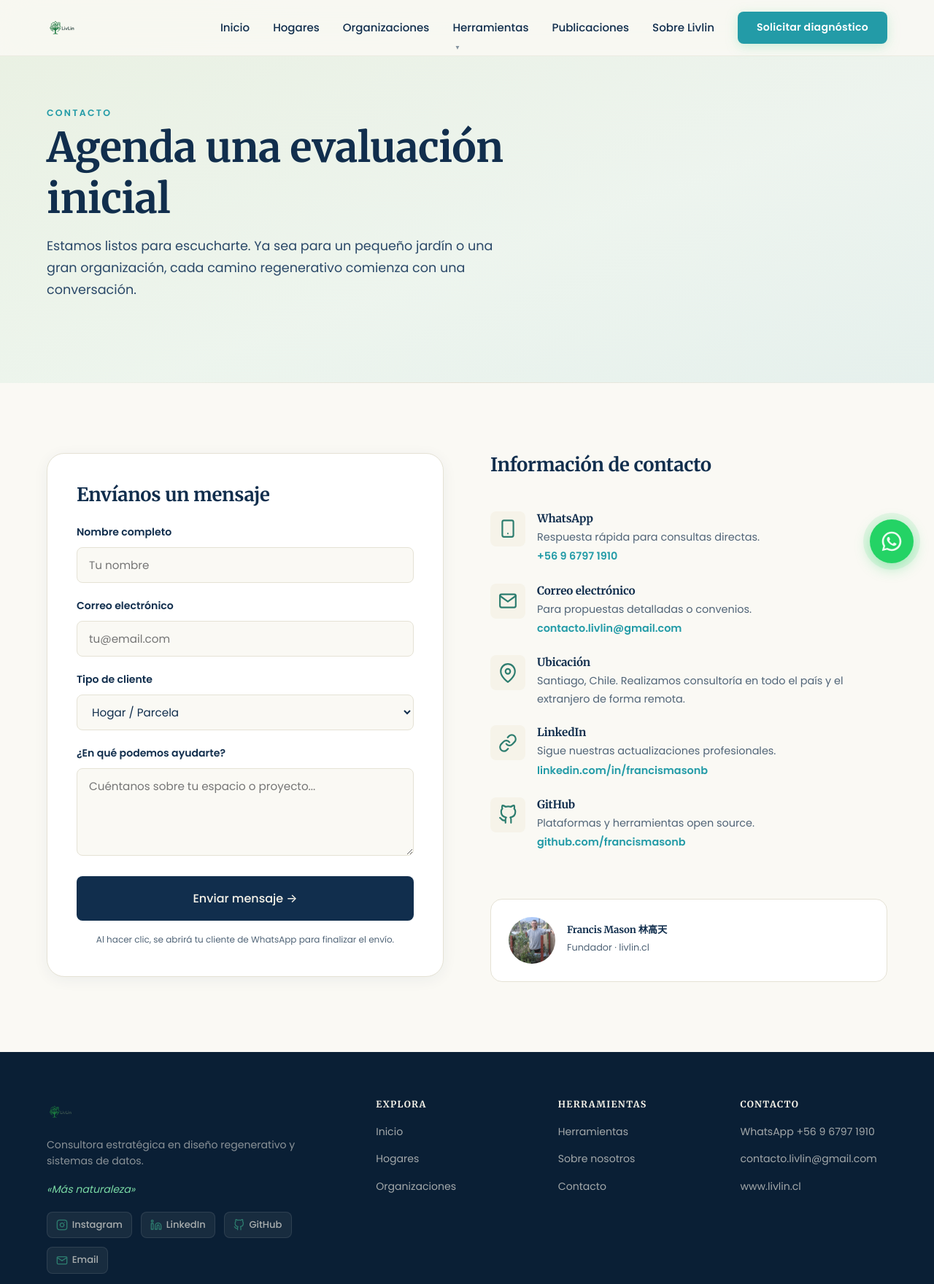
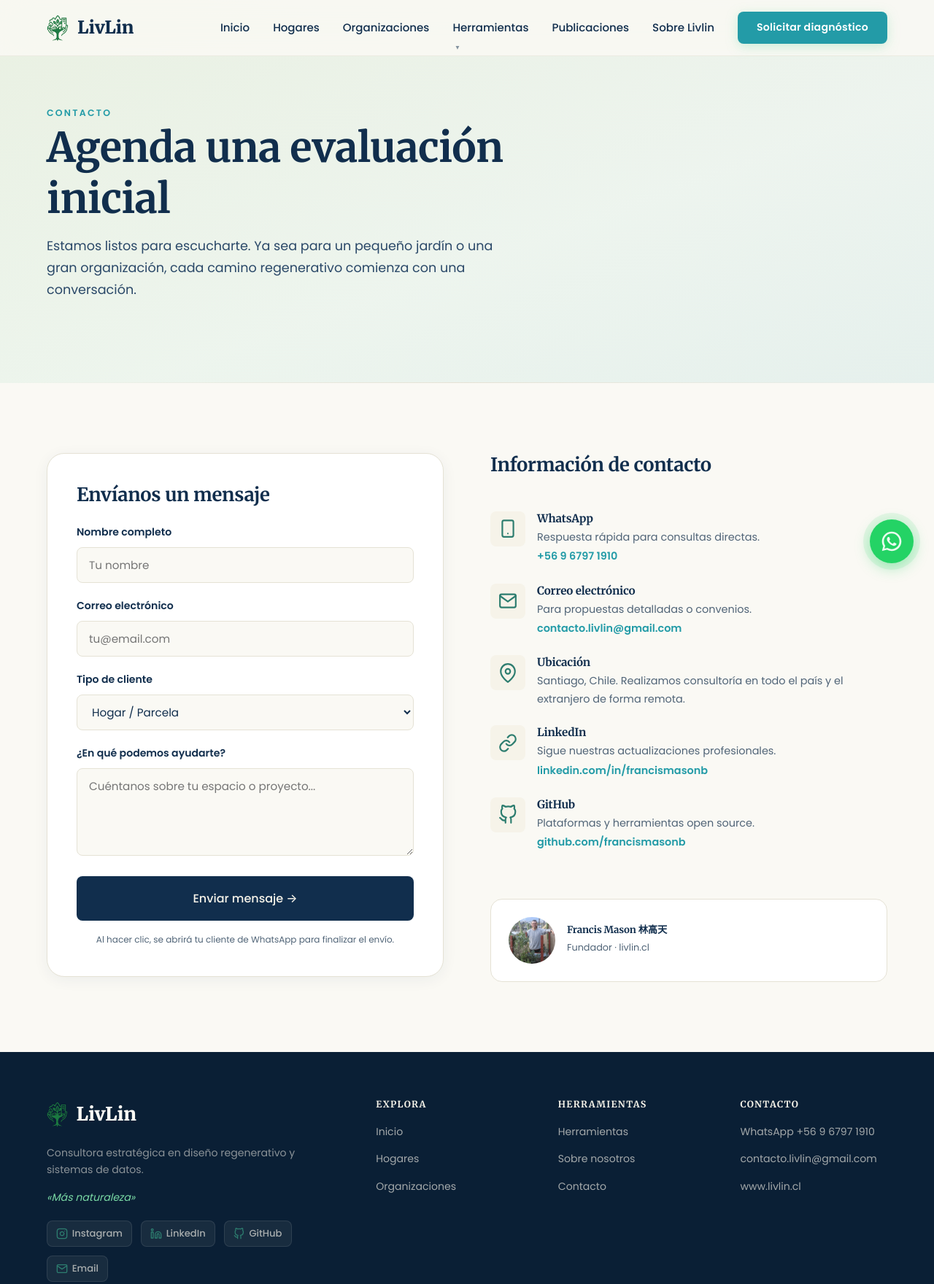
Before and after one commit to LinFrancis/livlin, a plain HTML site: page contacto.html in a window 1280 px wide. Shown: the top 1760 px of the page at 73% size. Drawn offline with Linux system fonts and the light colour scheme.

Commit message:
Actualización de logo: reemplazo de logo.png por logo_livlin_no_text.png + texto 'LivLin' en navbar y footer

```diff
--- a/contacto.html
+++ b/contacto.html
@@ -20,7 +20,10 @@
 
   <nav class="navbar" role="navigation">
     <div class="nav-inner">
-      <a href="index.html" class="nav-logo"><img src="images/ui/logo.png?v=2" alt="LivLin"></a>
+      <a href="index.html" class="nav-logo" aria-label="LivLin home">
+        <img src="images/ui/logo_livlin_no_text.png" alt="LivLin Logo">
+        <span>LivLin</span>
+      </a>
       <button class="nav-toggle" aria-label="Toggle menu"><span></span><span></span><span></span></button>
       <ul class="nav-links">
         <li><a href="index.html">Inicio</a></li>
@@ -169,7 +172,10 @@
     <div class="container">
       <div class="footer-grid">
         <div class="footer-brand">
-          <img src="images/ui/logo.png?v=2" alt="LivLin" style="height:36px; margin-bottom:16px;">
+          <div class="footer-logo">
+            <img src="images/ui/logo_livlin_no_text.png" alt="LivLin Logo">
+            <span>LivLin</span>
+          </div>
           <p>Consultora estratégica en diseño regenerativo y sistemas de datos.</p>
           <p style="font-style:italic; color:var(--green-light); margin-top:8px;">«Más naturaleza»</p>
           <div class="footer-social-links" style="margin-top:20px;">
--- a/css/styles.css
+++ b/css/styles.css
@@ -229,15 +229,16 @@ section {
 .nav-logo {
   display: flex;
   align-items: center;
-  gap: 10px;
+  gap: 12px;
   font-family: 'Merriweather', serif;
   font-weight: 900;
-  font-size: 1.4rem;
+  font-size: 1.5rem;
   color: var(--text);
+  line-height: 1;
 }
 
 .nav-logo img {
-  height: 40px;
+  height: 38px;
   width: auto;
 }
 
@@ -3994,3 +3995,20 @@ section {
   .ig-embed-wrap iframe { min-height: 520px; }
   .ig-embed-text { font-size: 1rem; }
 }
+
+/* --- Footer Logo (Image + Text) --- */
+.footer-logo {
+  display: flex;
+  align-items: center;
+  gap: 12px;
+  margin-bottom: 20px;
+  font-family: 'Merriweather', serif;
+  font-weight: 900;
+  font-size: 1.6rem;
+  color: var(--bg); /* Light color for dark footer */
+}
+
+.footer-logo img {
+  height: 36px;
+  width: auto;
+}
```
Also changed, not shown: herramientas.html (+8 -2 lines), hogares.html (+8 -2 lines), index.html (+6 -2 lines), organizaciones.html (+8 -2 lines), recursos.html (+6 -2 lines), servicios/diseno.html (+7 -3 lines), servicios/implementacion.html (+7 -3 lines), servicios/monitoreo.html (+8 -2 lines), servicios/plantae.html (+7 -3 lines), servicios/plataforma-livlin.html (+7 -3 lines), servicios/theory-of-change.html (+7 -3 lines), sobre.html (+8 -2 lines).
